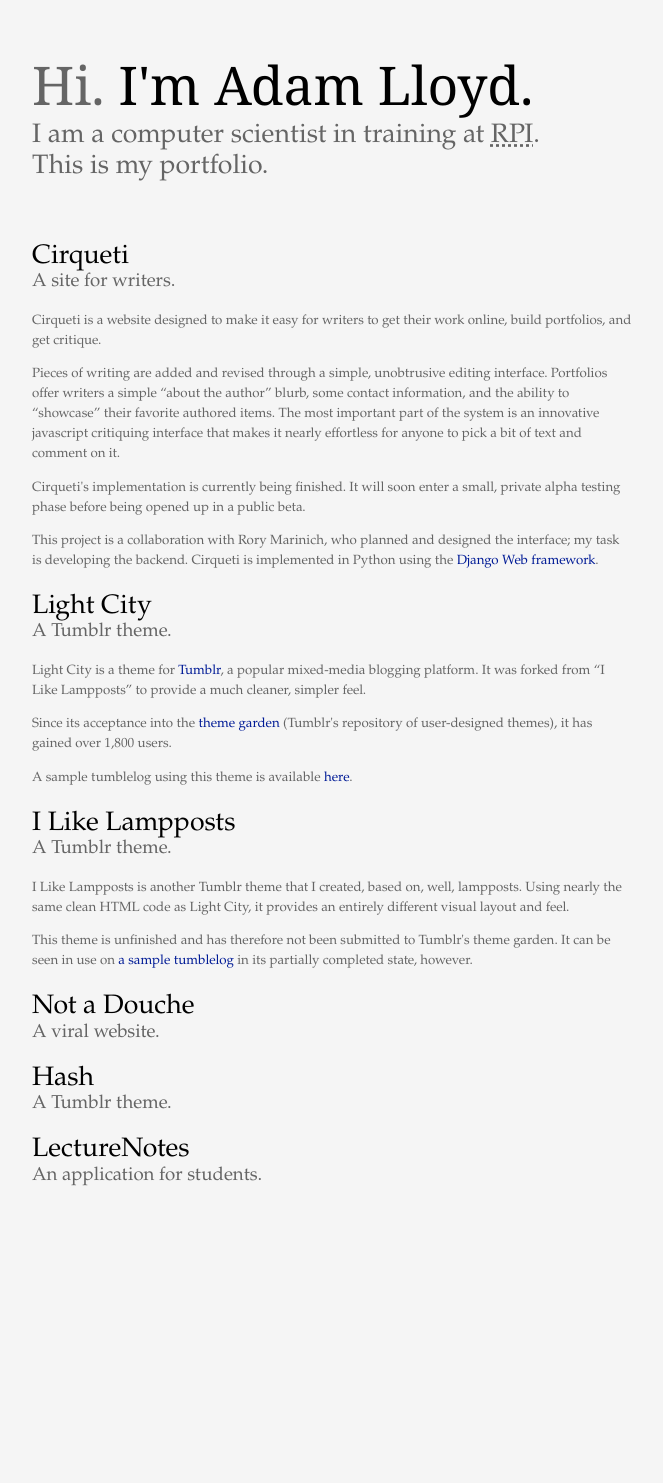
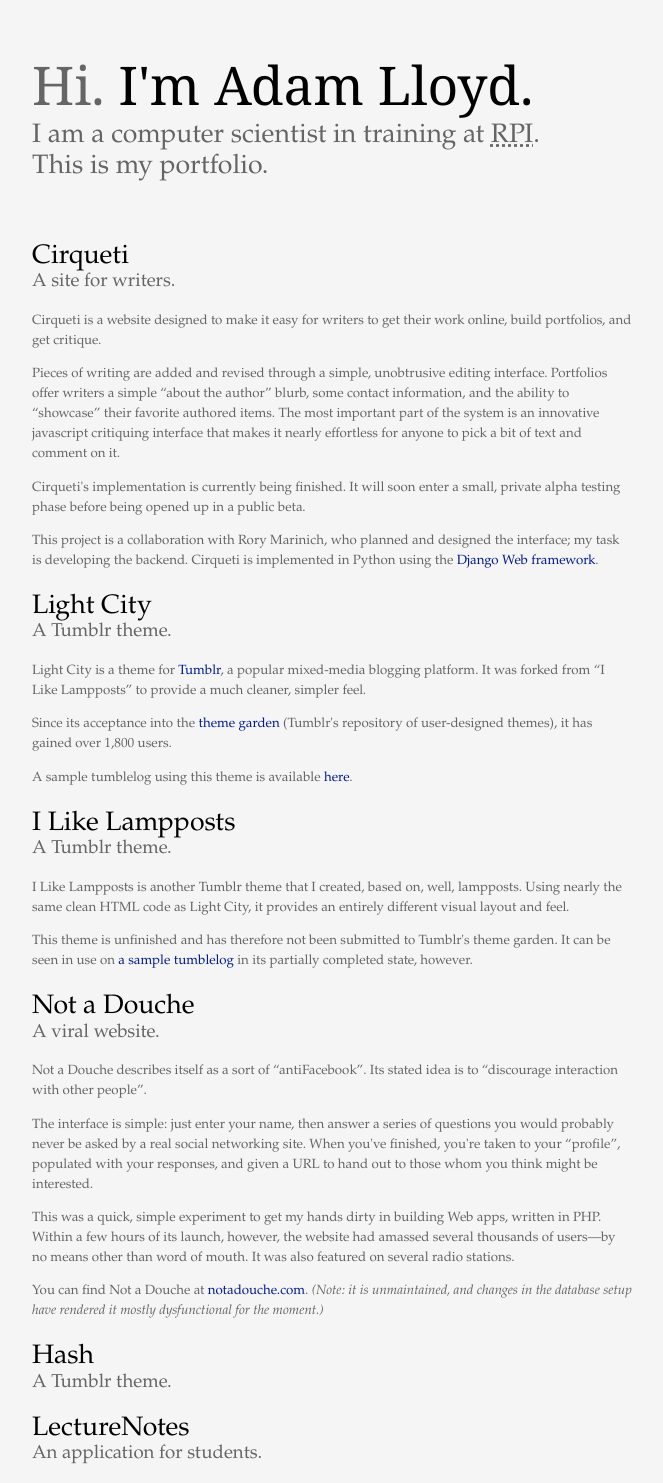
Before and after one commit to alloy-d/alloy-d.github.com, a Jekyll site: the page built from portfolio/index.html, in a window 1280 px wide. Shown: the whole page, without its empty margins (16-679 px from the left). Built offline with Jekyll 4.4.1, drawn with Linux system fonts in a browser that asks for light colours; before the commit the page ends 1204 px from its top, so only the background shows below that.

Commit message:
Add notadouche description to portfolio.

```diff
--- a/portfolio/index.html
+++ b/portfolio/index.html
@@ -81,6 +81,34 @@
   <div class="portfolio_item">
     <h2>Not a Douche</h2>
     <p class="item_summary">A viral website.</p>
+    <div class="item_description">
+      <p>
+        Not a Douche describes itself as a sort of
+        &ldquo;antiFacebook&rdquo;. Its stated idea is to
+        &ldquo;discourage interaction with other people&rdquo;.
+      </p>
+      <p>
+        The interface is simple: just enter your name, then answer a
+        series of questions you would probably never be asked by a
+        real social networking site. When you've finished, you're
+        taken to your &ldquo;profile&rdquo;, populated with your
+        responses, and given a URL to hand out to those whom you think
+        might be interested.
+      </p>
+      <p>
+        This was a quick, simple experiment to get my hands dirty in
+        building Web apps, written in PHP. Within a few hours of its
+        launch, however, the website had amassed several thousands of
+        users&mdash;by no means other than word of mouth. It was also
+        featured on several radio stations.
+      </p>
+      <p>
+        You can find Not a Douche
+        at <a href="http://notadouche.com/">notadouche.com</a>. <em>(Note:
+        it is unmaintained, and changes in the database setup have
+        rendered it mostly dysfunctional for the moment.)</em>
+      </p>
+    </div><!-- item_description -->
   </div><!-- portfolio_item -->
 
   <div class="portfolio_item">
```
